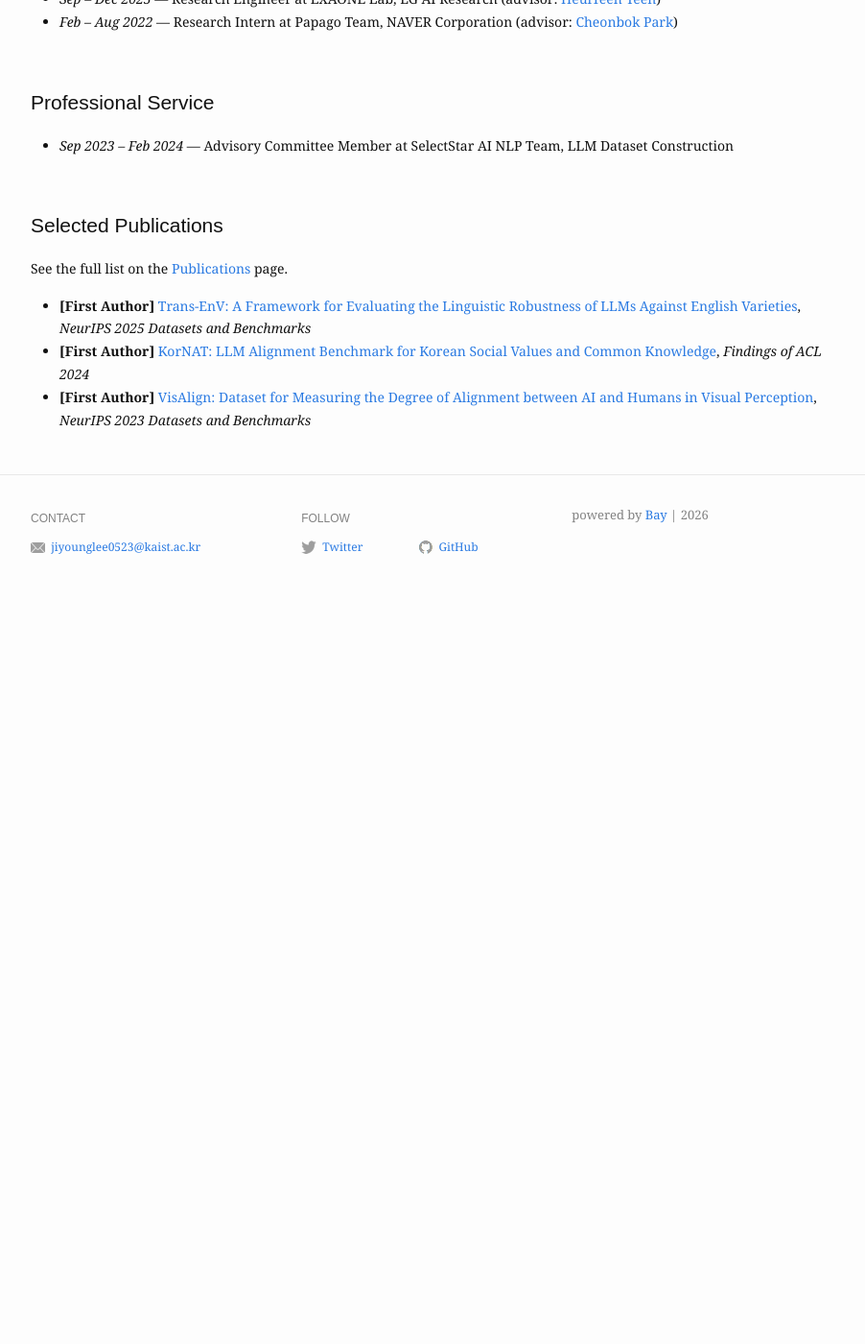
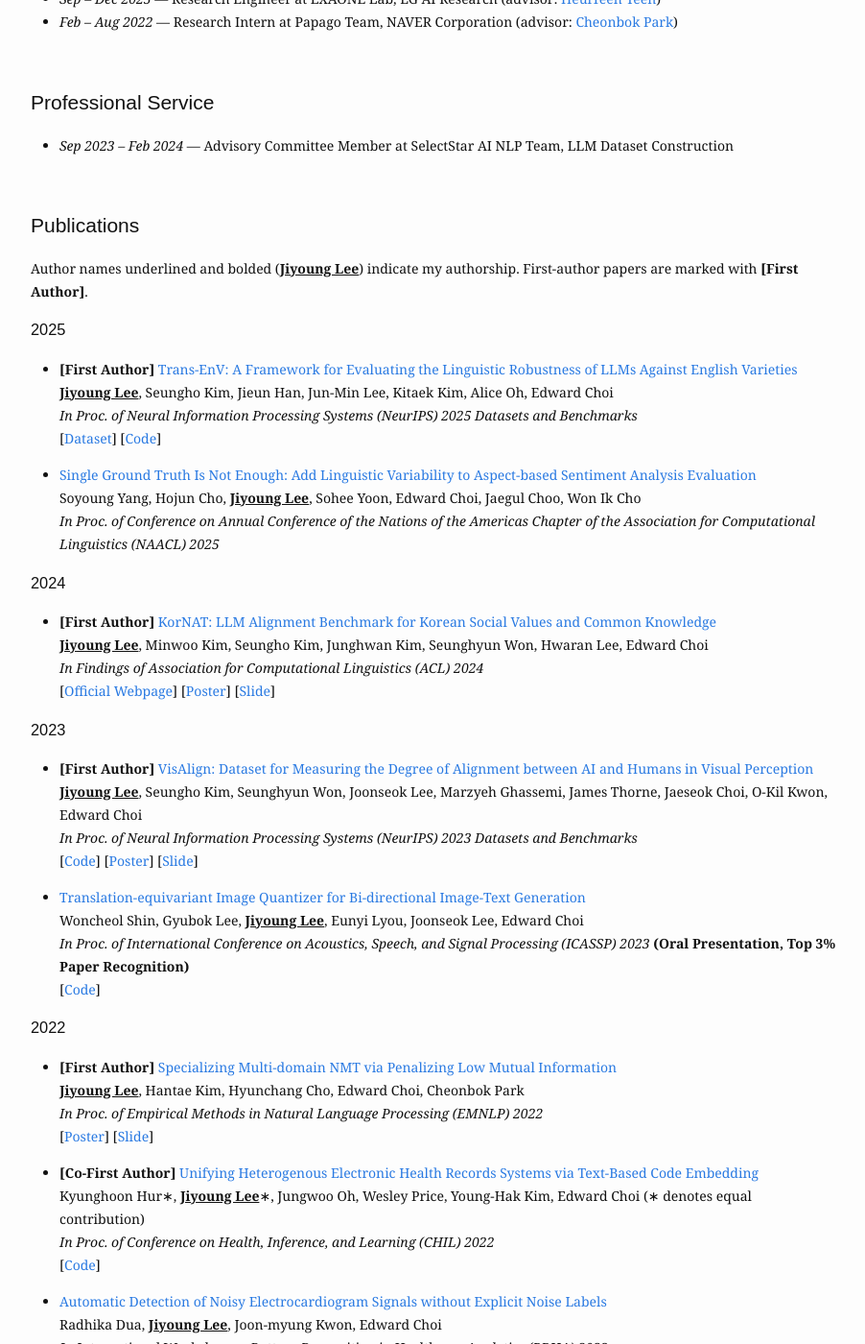
Before and after one commit to jiyounglee-0523/jiyounglee-0523.github.io, a Jekyll site: the page built from index.markdown, in a window 1280 px wide and 1400 px high, scrolled down 715 px. Shown: the whole window at 96% size, without its empty margins (188-1090 px from the left). Built offline with Jekyll 4.4.1, drawn with Linux system fonts in a browser that asks for light colours; before the commit the page ends 1345 px from its top, so only the background shows below that; some of the changed text lies outside the part shown.

Commit message:
Consolidate into a single-page site
- Merge About and Publications back into index.markdown
- Remove About, Publications, and Blog from header nav (only Home remains)
- Delete about.markdown, publications.markdown, blog.md

Co-Authored-By: Claude Opus 4.7 (1M context) <noreply@anthropic.com>

```diff
--- a/_config.yml
+++ b/_config.yml
@@ -59,9 +59,6 @@ header:
   pages:
     - name: Home
       slug: /     # <-- index.md
-    - name: About # <-- about.markdown
-    - name: Publications # <-- publications.markdown
-    - name: Blog  # <-- whatever.md
 
 footer:
   show_powered_by: true
--- a/index.markdown
+++ b/index.markdown
@@ -23,7 +23,7 @@ profile_picture:
   e-mail: jiyounglee0523 at kaist dot ac dot kr
 </p>
 
-[<a href="https://scholar.google.com/citations?user=1TtwcikAAAAJ&hl=ko">Google Scholar</a>] [<a href="https://github.com/jiyounglee-0523">Github</a>] [<a href="/assets/CV.pdf">CV</a>] [<a href="/publications/">Publications</a>]
+[<a href="https://scholar.google.com/citations?user=1TtwcikAAAAJ&hl=ko">Google Scholar</a>] [<a href="https://github.com/jiyounglee-0523">Github</a>] [<a href="/assets/CV.pdf">CV</a>]
 
 &nbsp;
 
@@ -41,10 +41,92 @@ profile_picture:
 
 &nbsp;
 
-## Selected Publications
+## Publications
 
-See the full list on the [Publications](/publications/) page.
+Author names underlined and bolded (<b><u>Jiyoung Lee</u></b>) indicate my authorship. First-author papers are marked with **[First Author]**.
 
-- **[First Author]** [Trans-EnV: A Framework for Evaluating the Linguistic Robustness of LLMs Against English Varieties](https://arxiv.org/abs/2505.20875), *NeurIPS 2025 Datasets and Benchmarks*
-- **[First Author]** [KorNAT: LLM Alignment Benchmark for Korean Social Values and Common Knowledge](https://arxiv.org/abs/2402.13605), *Findings of ACL 2024*
-- **[First Author]** [VisAlign: Dataset for Measuring the Degree of Alignment between AI and Humans in Visual Perception](https://arxiv.org/abs/2308.01525), *NeurIPS 2023 Datasets and Benchmarks*
+### 2025
+
+- **[First Author]** [Trans-EnV: A Framework for Evaluating the Linguistic Robustness of LLMs Against English Varieties](https://arxiv.org/abs/2505.20875)
+  <br />
+  <b><u>Jiyoung Lee</u></b>, Seungho Kim, Jieun Han, Jun-Min Lee, Kitaek Kim, Alice Oh, Edward Choi
+  <br />
+  *In Proc. of Neural Information Processing Systems (NeurIPS) 2025 Datasets and Benchmarks*
+  <br />
+  [[Dataset](https://huggingface.co/collections/jiyounglee0523/transenv)] [[Code](https://github.com/jiyounglee-0523/TransEnV)]
+
+- [Single Ground Truth Is Not Enough: Add Linguistic Variability to Aspect-based Sentiment Analysis Evaluation](https://arxiv.org/abs/2410.09807)
+  <br />
+  Soyoung Yang, Hojun Cho, <b><u>Jiyoung Lee</u></b>, Sohee Yoon, Edward Choi, Jaegul Choo, Won Ik Cho
+  <br />
+  *In Proc. of Conference on Annual Conference of the Nations of the Americas Chapter of the Association for Computational Linguistics (NAACL) 2025*
+
+### 2024
+
+- **[First Author]** [KorNAT: LLM Alignment Benchmark for Korean Social Values and Common Knowledge](https://arxiv.org/abs/2402.13605)
+  <br />
+  <b><u>Jiyoung Lee</u></b>, Minwoo Kim, Seungho Kim, Junghwan Kim, Seunghyun Won, Hwaran Lee, Edward Choi
+  <br />
+  *In Findings of Association for Computational Linguistics (ACL) 2024*
+  <br />
+  [[Official Webpage](https://huggingface.co/datasets/jiyounglee0523/KorNAT)] [[Poster](/assets/posters/KorNAT.pdf)] [[Slide](/assets/slides/KorNAT.pdf)]
+
+### 2023
+
+- **[First Author]** [VisAlign: Dataset for Measuring the Degree of Alignment between AI and Humans in Visual Perception](https://arxiv.org/abs/2308.01525)
+  <br />
+  <b><u>Jiyoung Lee</u></b>, Seungho Kim, Seunghyun Won, Joonseok Lee, Marzyeh Ghassemi, James Thorne, Jaeseok Choi, O-Kil Kwon, Edward Choi
+  <br />
+  *In Proc. of Neural Information Processing Systems (NeurIPS) 2023 Datasets and Benchmarks*
+  <br />
+  [[Code](https://github.com/jiyounglee-0523/VisAlign)] [[Poster](/assets/posters/VisAlign.pdf)] [[Slide](/assets/slides/VisAlign.pdf)]
+
+- [Translation-equivariant Image Quantizer for Bi-directional Image-Text Generation](https://arxiv.org/abs/2112.00384)
+  <br />
+  Woncheol Shin, Gyubok Lee, <b><u>Jiyoung Lee</u></b>, Eunyi Lyou, Joonseok Lee, Edward Choi
+  <br />
+  *In Proc. of International Conference on Acoustics, Speech, and Signal Processing (ICASSP) 2023* **(Oral Presentation, Top 3% Paper Recognition)**
+  <br />
+  [[Code](https://github.com/wcshin-git/TE-VQGAN)]
+
+### 2022
+
+- **[First Author]** [Specializing Multi-domain NMT via Penalizing Low Mutual Information](https://arxiv.org/abs/2210.12910)
+  <br />
+  <b><u>Jiyoung Lee</u></b>, Hantae Kim, Hyunchang Cho, Edward Choi, Cheonbok Park
+  <br />
+  *In Proc. of Empirical Methods in Natural Language Processing (EMNLP) 2022*
+  <br />
+  [[Poster](/assets/posters/EMNLP2022.pdf)] [[Slide](/assets/slides/EMNLP2022.pdf)]
+
+- **[Co-First Author]** [Unifying Heterogenous Electronic Health Records Systems via Text-Based Code Embedding](https://arxiv.org/abs/2108.03625)
+  <br />
+  Kyunghoon Hur∗, <b><u>Jiyoung Lee</u></b>∗, Jungwoo Oh, Wesley Price, Young-Hak Kim, Edward Choi (∗ denotes equal contribution)
+  <br />
+  *In Proc. of Conference on Health, Inference, and Learning (CHIL) 2022*
+  <br />
+  [[Code](https://github.com/hoon9405/DescEmb)]
+
+- [Automatic Detection of Noisy Electrocardiogram Signals without Explicit Noise Labels](https://arxiv.org/abs/2208.08853)
+  <br />
+  Radhika Dua, <b><u>Jiyoung Lee</u></b>, Joon-myung Kwon, Edward Choi
+  <br />
+  *In International Workshop on Pattern Recognition in Healthcare Analytics (PRHA) 2022*
+
+### 2021
+
+- **[First Author]** [Conditional Generation of Periodic Signals with Fourier-Based Decoder](https://arxiv.org/abs/2110.12365)
+  <br />
+  <b><u>Jiyoung Lee</u></b>, Wonjae Kim, Daehoon Gwak, Edward Choi
+  <br />
+  *In Deep Generative Models and Downstream Applications Workshop at NeurIPS 2021*
+  <br />
+  [[Code](https://github.com/jiyounglee-0523/FourierDecoder)]
+
+### 2019
+
+- Breast Cancer Subtype Classification utilizing Multi-Omics Data Integration based on Neural Network
+  <br />
+  Joungmin Choi, <b><u>Jiyoung Lee</u></b>, Jieun Kim, Jihyun Kim, Heejoon Chae
+  <br />
+  *In Journal of Korean Institute of Information Scientists and Engineers (JOK), Vol. 46 No. 02, pp. 0476–0478, Dec. 2019*
```
Also changed, not shown: about.markdown (deleted, +0 -37 lines), blog.md (deleted, +0 -8 lines), publications.markdown (deleted, +0 -105 lines).
